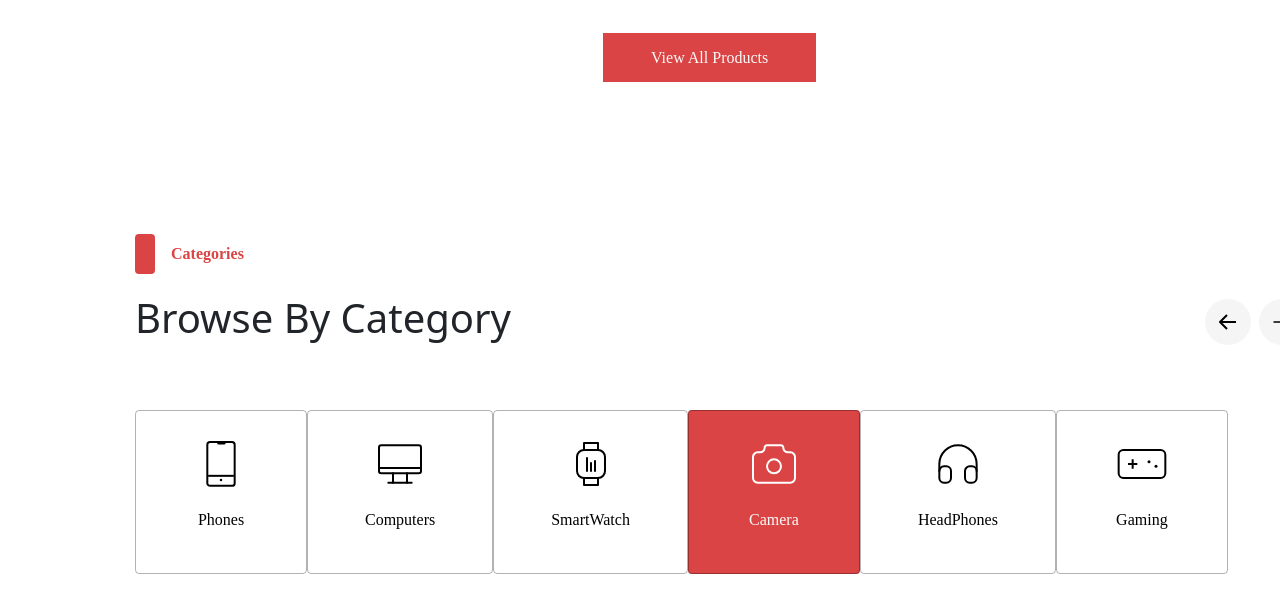
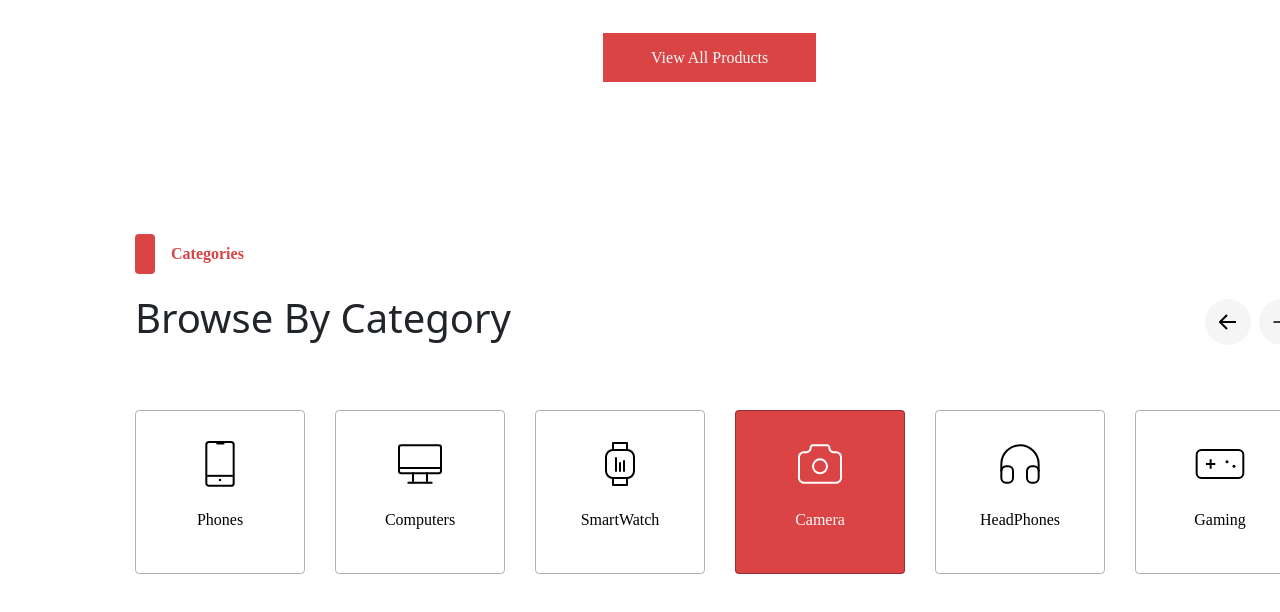
Before and after one commit to Aliyv019/Task-6, a plain HTML site: page index.html in a window 1280 px wide. Shown: the part 1509-2121 px from the top of the page. Drawn offline with nearby package versions, Linux system fonts and the light colour scheme.

Commit message:
bug duzeldildi

```diff
--- a/assets/style/index.css
+++ b/assets/style/index.css
@@ -408,6 +408,8 @@ text-align: left;
     align-items: center;
     border: 1px solid rgba(0, 0, 0, 0.3);
     border-radius: 4px;
+    margin-right: 30px;
+    width: 170px;
 }
 .category_card p{
     margin-top: 16px;
@@ -427,6 +429,8 @@ text-align: left;
     border: 1px solid rgba(0, 0, 0, 0.3);
     border-radius: 4px;
     background-color: rgb(219, 68, 68);
+    margin-right: 30px;
+    width: 170px;
 }
 .category_card_red p{
     margin-top: 16px;
@@ -437,6 +441,7 @@ font-weight: 400;
 line-height: 24px;
 letter-spacing: 0%;
 text-align: center;
+
 }
 .yazi{
     width: 1170px;
```
